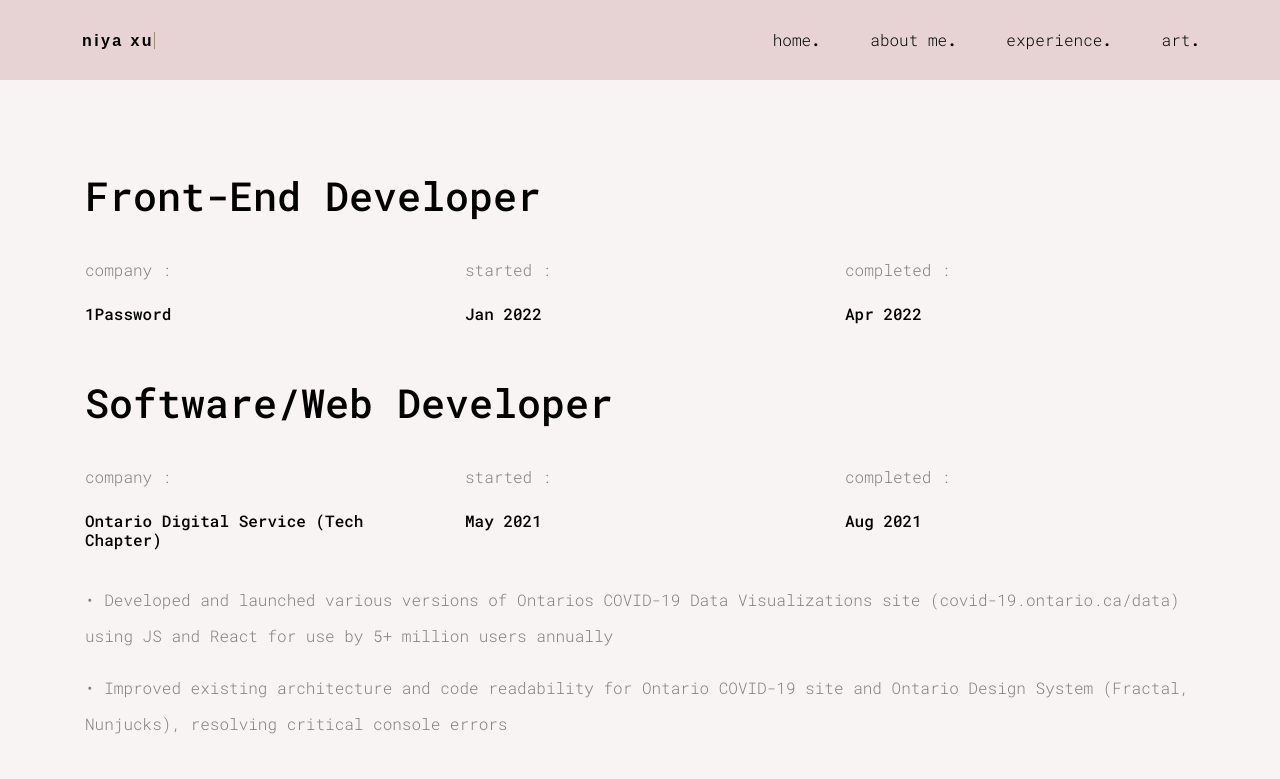
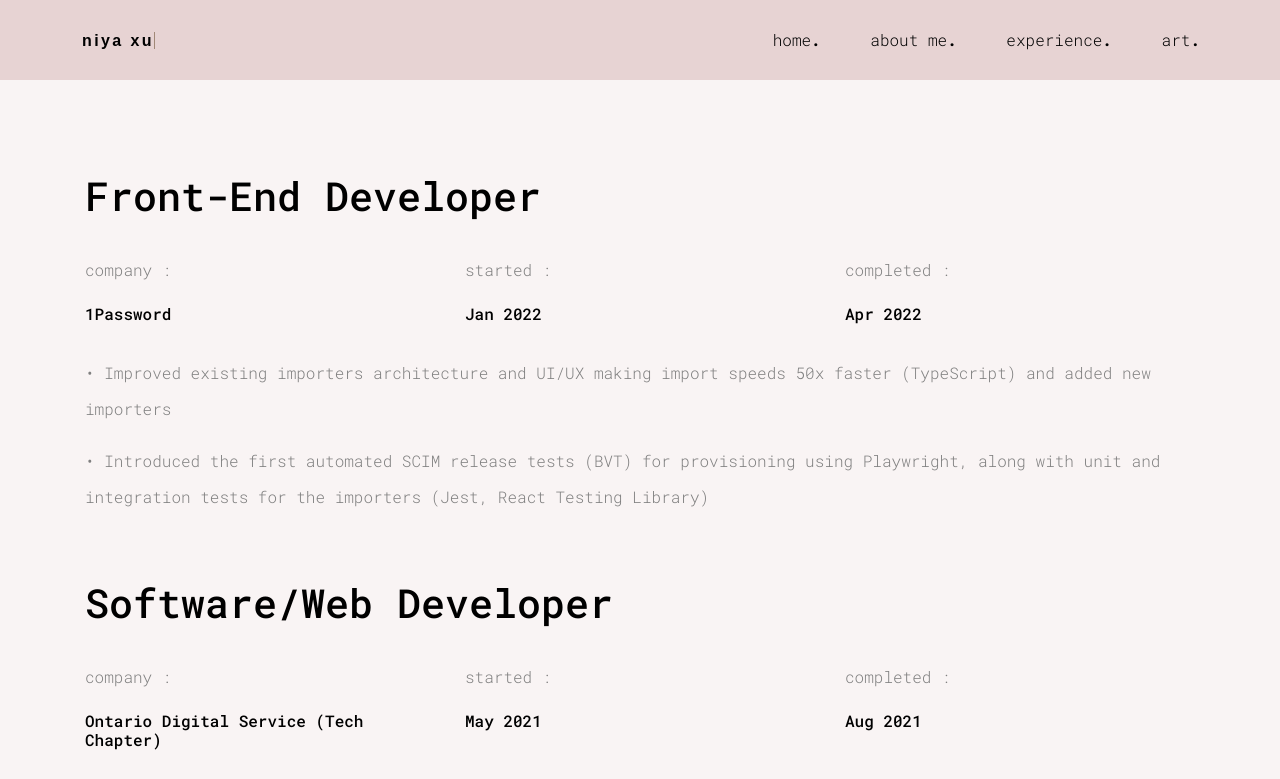
Before and after one commit to kneeya/kneeya.github.io, a plain HTML site: page experience.html in a window 1280 px wide. Shown: the top 779 px of the page. Drawn offline with nearby package versions, Linux system fonts and the light colour scheme.

Commit message:
Update experience description

```diff
--- a/experience.html
+++ b/experience.html
@@ -90,6 +90,13 @@
                                                 <h6 class="wow fadeInUp" data-wow-delay="1.7s">Apr 2022</h6>
                                           </div>
                                     </div>
+                                    <br>
+                                    <p class="wow fadeInUp" data-wow-delay="1.8s">
+                                        • Improved existing importers architecture and UI/UX making import speeds 50x faster (TypeScript) and added new importers
+                                    </p>
+                                    <p class="wow fadeInUp" data-wow-delay="1.8s">
+                                        • Introduced the first automated SCIM release tests (BVT) for provisioning using Playwright, along with unit and integration tests for the importers (Jest, React Testing Library)
+                                    </p>
                               </div>
                         </div>
                         <br>
```
